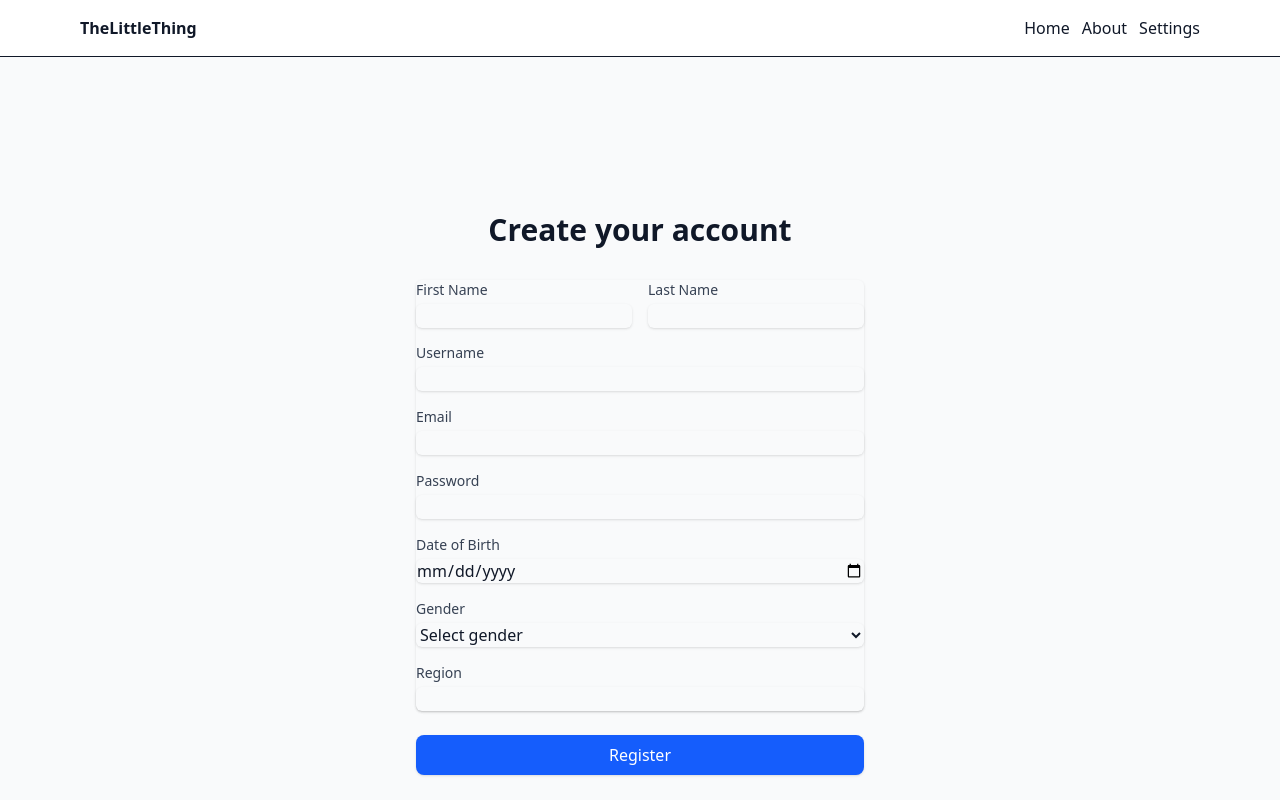
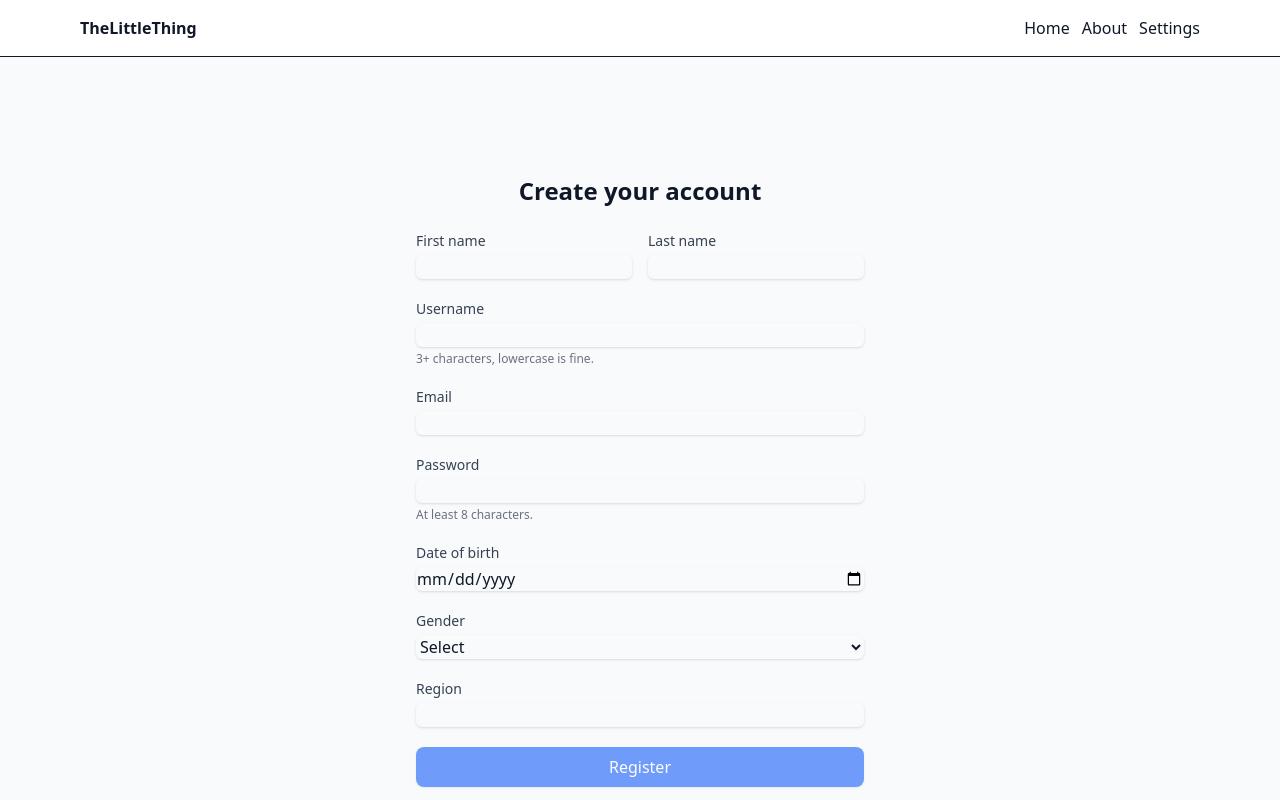
Before and after one commit to nas0404/TheLittleThings, a React (Vite) app in the folder frontend/: page /register in a window 1280 px wide. Shown: the top 800 px of the page. Built offline with nearby package versions, Linux system fonts and the light colour scheme.

Commit message:
edited register page

```diff
--- a/frontend/src/pages/Register.tsx
+++ b/frontend/src/pages/Register.tsx
@@ -1,192 +1,161 @@
-import { useState } from "react";
+import { useMemo, useState } from "react";
 import { useNavigate } from "react-router-dom";
 import Button from "../components/buttons/Button";
 
+type RegisterForm = {
+  username: string;
+  email: string;
+  password: string;
+  firstName: string;
+  lastName: string;
+  dob: string;          // yyyy-mm-dd
+  gender: "" | "male" | "female" | "other" ;
+  region: string;
+};
+
+const calcAge = (isoDate: string) => {
+  if (!isoDate) return undefined;
+  const today = new Date();
+  const birth = new Date(isoDate);
+  let age = today.getFullYear() - birth.getFullYear();
+  const md = today.getMonth() - birth.getMonth();
+  if (md < 0 || (md === 0 && today.getDate() < birth.getDate())) age--;
+  return age;
+};
+
 export default function Register() {
   const navigate = useNavigate();
-  const [formData, setFormData] = useState({
+  const [form, setForm] = useState<RegisterForm>({
     username: "",
     email: "",
     password: "",
     firstName: "",
     lastName: "",
     dob: "",
-    age: "",
     gender: "",
-    region: ""
+    region: "",
   });
 
-  const calculateAge = (birthDate: string) => {
-    const today = new Date();
-    const birth = new Date(birthDate);
-    let age = today.getFullYear() - birth.getFullYear();
-    const monthDiff = today.getMonth() - birth.getMonth();
+  const age = useMemo(() => calcAge(form.dob), [form.dob]);
+  const isValid =
+    form.username.trim().length >= 3 &&
+    /\S+@\S+\.\S+/.test(form.email) &&
+    form.password.length >= 8 &&
+    !!form.firstName.trim() &&
+    !!form.lastName.trim() &&
+    !!form.dob;
 
-    if (monthDiff < 0 || (monthDiff === 0 && today.getDate() < birth.getDate())) {
-      age--;
-    }
-    return age;
+  const onChange: React.ChangeEventHandler<HTMLInputElement | HTMLSelectElement> = (e) => {
+    const { name, value } = e.target;
+    setForm((f) => ({ ...f, [name]: value }));
   };
 
-  const handleChange = (e: React.ChangeEvent<HTMLInputElement | HTMLSelectElement>) => {
-    const { name, value } = e.target;
-    setFormData(prev => ({
-      ...prev,
-      [name]: value,
-
-      ...(name === 'dob' ? { age: calculateAge(value).toString() } : {})
-    }));
-  };
-
-  const handleSubmit = async (e: React.FormEvent) => {
+  const handleSubmit: React.FormEventHandler = async (e) => {
     e.preventDefault();
-    // TODO: Add API call to register user
-    console.log("Form submitted:", formData);
+    // Minimal payload: compute age server-side too; send dob verbatim.
+    const payload = { ...form };
+    console.log("Register payload:", payload);
+    // await api.register(payload);
+    navigate("/"); // or wherever you land post-signup
   };
 
   return (
-    <div className="min-h-screen flex items-center justify-center bg-gray-50 py-12 px-4 sm:px-6 lg:px-8">
-      <div className="max-w-md w-full space-y-8">
-        <div>
-          <h2 className="mt-6 text-center text-3xl font-extrabold text-gray-900">
-            Create your account
-          </h2>
-        </div>
-        <form className="mt-8 space-y-6" onSubmit={handleSubmit}>
-          <div className="rounded-md shadow-sm -space-y-px">
+    <div className="min-h-screen flex items-center justify-center bg-gray-50 py-10 px-4">
+      <div className="w-full max-w-md">
+        <h2 className="text-center text-2xl font-semibold text-gray-900">Create your account</h2>
+
+        <form className="mt-6 space-y-5" onSubmit={handleSubmit} noValidate>
           <div className="grid grid-cols-2 gap-4">
-              <div className="mb-4">
-                <label htmlFor="firstName" className="block text-sm font-medium text-gray-700">
-                  First Name
-                </label>
+            <Field label="First name" id="firstName">
               <input
-                  id="firstName"
-                  name="firstName"
-                  type="text"
-                  required
-                  className="mt-1 block w-full rounded-md border-gray-300 shadow-sm focus:border-blue-500 focus:ring-blue-500"
-                  value={formData.firstName}
-                  onChange={handleChange}
+                id="firstName" name="firstName" type="text" autoComplete="given-name" required
+                className="mt-1 w-full rounded-md border-gray-300 shadow-sm focus:border-blue-500 focus:ring-blue-500"
+                value={form.firstName} onChange={onChange}
               />
-              </div>
-              <div className="mb-4">
-                <label htmlFor="lastName" className="block text-sm font-medium text-gray-700">
-                  Last Name
-                </label>
+            </Field>
+            <Field label="Last name" id="lastName">
               <input
-                  id="lastName"
-                  name="lastName"
-                  type="text"
-                  required
-                  className="mt-1 block w-full rounded-md border-gray-300 shadow-sm focus:border-blue-500 focus:ring-blue-500"
-                  value={formData.lastName}
-                  onChange={handleChange}
+                id="lastName" name="lastName" type="text" autoComplete="family-name" required
+                className="mt-1 w-full rounded-md border-gray-300 shadow-sm focus:border-blue-500 focus:ring-blue-500"
+                value={form.lastName} onChange={onChange}
               />
-              </div>
+            </Field>
           </div>
 
-            <div className="mb-4">
-              <label htmlFor="username" className="block text-sm font-medium text-gray-700">
-                Username
-              </label>
+          <Field label="Username" id="username" hint="3+ characters, lowercase is fine.">
             <input
-                id="username"
-                name="username"
-                type="text"
-                required
-                className="mt-1 block w-full rounded-md border-gray-300 shadow-sm focus:border-blue-500 focus:ring-blue-500"
-                value={formData.username}
-                onChange={handleChange}
+              id="username" name="username" type="text" required
+              className="mt-1 w-full rounded-md border-gray-300 shadow-sm focus:border-blue-500 focus:ring-blue-500"
+              value={form.username} onChange={onChange}
             />
-            </div>
+          </Field>
 
-            <div className="mb-4">
-              <label htmlFor="email" className="block text-sm font-medium text-gray-700">
-                Email
-              </label>
+          <Field label="Email" id="email">
             <input
-                id="email"
-                name="email"
-                type="email"
-                required
-                className="mt-1 block w-full rounded-md border-gray-300 shadow-sm focus:border-blue-500 focus:ring-blue-500"
-                value={formData.email}
-                onChange={handleChange}
+              id="email" name="email" type="email" autoComplete="email" required
+              className="mt-1 w-full rounded-md border-gray-300 shadow-sm focus:border-blue-500 focus:ring-blue-500"
+              value={form.email} onChange={onChange}
             />
-            </div>
+          </Field>
 
-            <div className="mb-4">
-              <label htmlFor="password" className="block text-sm font-medium text-gray-700">
-                Password
-              </label>
+          <Field label="Password" id="password" hint="At least 8 characters.">
             <input
-                id="password"
-                name="password"
-                type="password"
-                required
-                className="mt-1 block w-full rounded-md border-gray-300 shadow-sm focus:border-blue-500 focus:ring-blue-500"
-                value={formData.password}
-                onChange={handleChange}
+              id="password" name="password" type="password" autoComplete="new-password" required
+              className="mt-1 w-full rounded-md border-gray-300 shadow-sm focus:border-blue-500 focus:ring-blue-500"
+              value={form.password} onChange={onChange}
             />
-            </div>
+          </Field>
 
-            <div className="mb-4">
-              <label htmlFor="dob" className="block text-sm font-medium text-gray-700">
-                Date of Birth
-              </label>
+          <Field label="Date of birth" id="dob" hint={age ? `You’ll be registered as ${age}` : undefined}>
             <input
-                id="dob"
-                name="dob"
-                type="date"
-                required
-                className="mt-1 block w-full rounded-md border-gray-300 shadow-sm focus:border-blue-500 focus:ring-blue-500"
-                value={formData.dob}
-                onChange={handleChange}
+              id="dob" name="dob" type="date" required
+              className="mt-1 w-full rounded-md border-gray-300 shadow-sm focus:border-blue-500 focus:ring-blue-500"
+              value={form.dob} onChange={onChange}
             />
-            </div>
+          </Field>
 
-
-            <div className="mb-4">
-              <label htmlFor="gender" className="block text-sm font-medium text-gray-700">
-                Gender
-              </label>
+          <Field label="Gender" id="gender">
             <select
-                id="gender"
-                name="gender"
-                className="mt-1 block w-full rounded-md border-gray-300 shadow-sm focus:border-blue-500 focus:ring-blue-500"
-                value={formData.gender}
-                onChange={handleChange}
+              id="gender" name="gender"
+              className="mt-1 w-full rounded-md border-gray-300 shadow-sm focus:border-blue-500 focus:ring-blue-500"
+              value={form.gender} onChange={onChange}
             >
-                <option value="">Select gender</option>
+              <option value="">Select</option>
               <option value="male">Male</option>
               <option value="female">Female</option>
               <option value="other">Other</option>
-                <option value="prefer-not-to-say">Prefer not to say</option>
+
             </select>
-            </div>
+          </Field>
 
-            <div className="mb-4">
-              <label htmlFor="region" className="block text-sm font-medium text-gray-700">
-                Region
-              </label>
+          <Field label="Region" id="region">
             <input
-                id="region"
-                name="region"
-                type="text"
-                className="mt-1 block w-full rounded-md border-gray-300 shadow-sm focus:border-blue-500 focus:ring-blue-500"
-                value={formData.region}
-                onChange={handleChange}
+              id="region" name="region" type="text"
+              className="mt-1 w-full rounded-md border-gray-300 shadow-sm focus:border-blue-500 focus:ring-blue-500"
+              value={form.region} onChange={onChange}
             />
-            </div>
-          </div>
+          </Field>
 
-          <div>
-            <Button type="submit" className="w-full bg-blue-600 text-white hover:bg-blue-700">
+          <Button
+            type="submit"
+            className="w-full bg-blue-600 text-white hover:bg-blue-700 disabled:opacity-60"
+            disabled={!isValid}
+          >
             Register
           </Button>
-          </div>
         </form>
       </div>
     </div>
   );
 }
+
+/** Small presentational wrapper to keep JSX tidy */
+function Field(props: { id: string; label: string; children: React.ReactNode; hint?: string }) {
+  return (
+    <div>
+      <label htmlFor={props.id} className="block text-sm font-medium text-gray-700">{props.label}</label>
+      {props.children}
+      {props.hint && <p className="mt-1 text-xs text-gray-500">{props.hint}</p>}
+    </div>
+  );
+}
```
Lines whose indentation alone changed are shown as unchanged.
